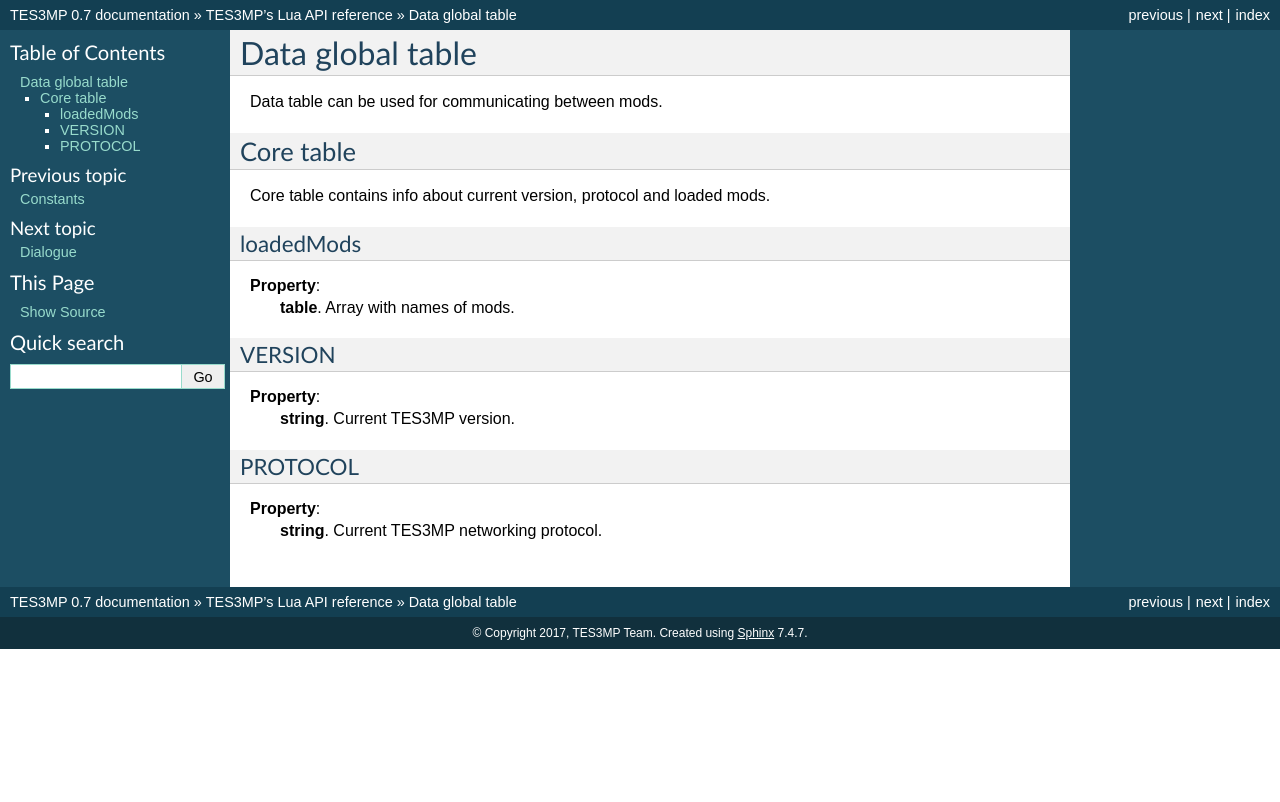
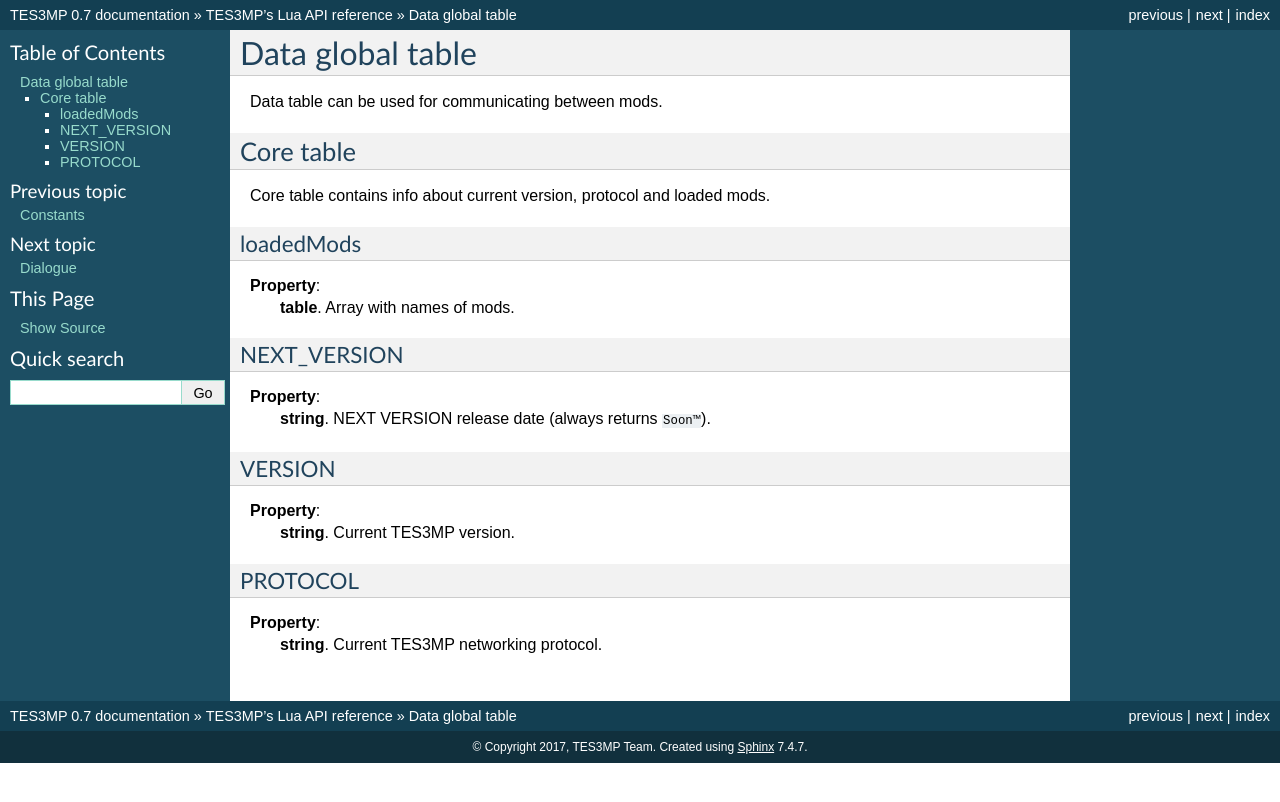
Before and after one commit to TES3MP/TES3MP-Docs, a Sphinx documentation site: the page built from source/api/data.rst, in a window 1280 px wide. Shown: the top 802 px of the page. Built offline with Sphinx 7.4.7, drawn with Linux system fonts in a browser that asks for light colours.

Commit message:
Add NEXT_VERSION
Provide critically important information.

```diff
--- a/source/api/data.rst
+++ b/source/api/data.rst
@@ -13,6 +13,12 @@
 **Property**:
     | **table**. Array with names of mods.
 
+NEXT_VERSION
+^^^^^^^
+
+**Property**:
+    | **string**. NEXT VERSION release date (always returns ``Soon™``).
+
 VERSION
 ^^^^^^^
 
```
